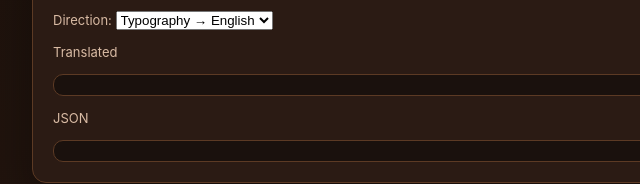
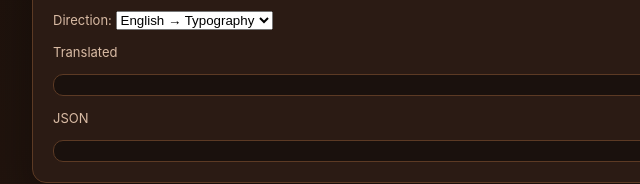
Before and after one commit to DisabledAbel/Typography-to-English, a plain HTML site: page index.html in a window 1280 px wide. Shown: the part 437-621 px from the top of the page, 133-773 px from the left. Drawn offline with Linux system fonts and the light colour scheme.

Commit message:
Default web translator to english input direction (#11)
Co-authored-by: conflict-bot <bot@example.com>

```diff
--- a/index.html
+++ b/index.html
@@ -72,8 +72,8 @@
       <div class="row">
         <label for="direction" class="label">Direction:
           <select id="direction">
+            <option value="english-to-typography" selected>English → Typography</option>
             <option value="typography-to-english">Typography → English</option>
-            <option value="english-to-typography">English → Typography</option>
           </select>
         </label>
         <span class="label">Client-side only (Vercel static deploy compatible)</span>
```
